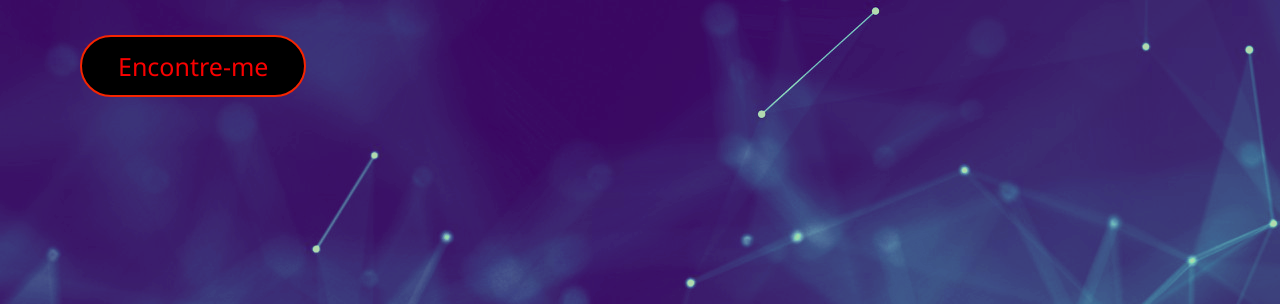
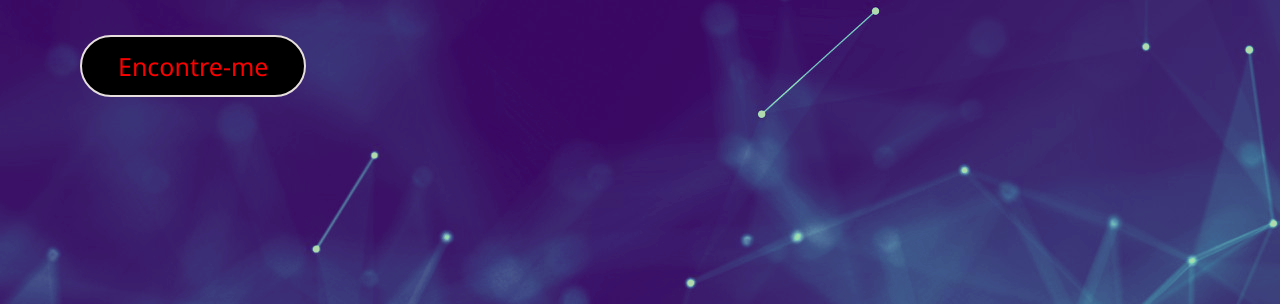
Before and after one commit to Mateeus10/meu-portfolio, a React app: page / in a window 1280 px wide. Shown: the part 496-800 px from the top of the page. Built offline with nearby package versions, Linux system fonts and the light colour scheme; a web font is replaced by a local one.

Commit message:
Atualizando

```diff
--- a/src/components/Home/Home.css
+++ b/src/components/Home/Home.css
@@ -52,7 +52,7 @@
   margin-top: 20px;
   font-weight: 400;
   border-radius: 100px;
-  border: 2px solid rgb(247, 37, 0);
+  border: 2px solid rgb(230, 223, 222);
   transition: all 0.3s ease;
 }
 
```
